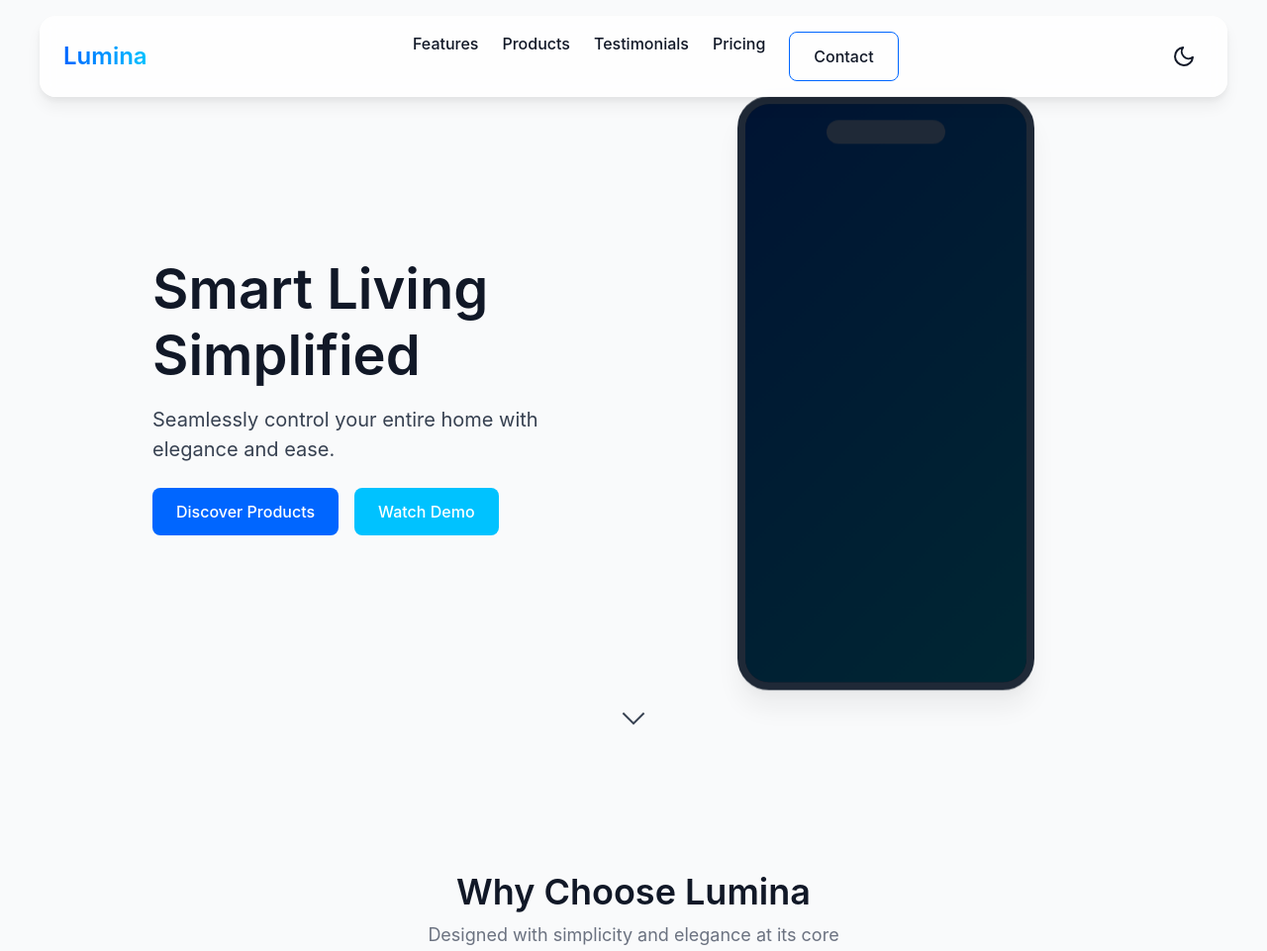
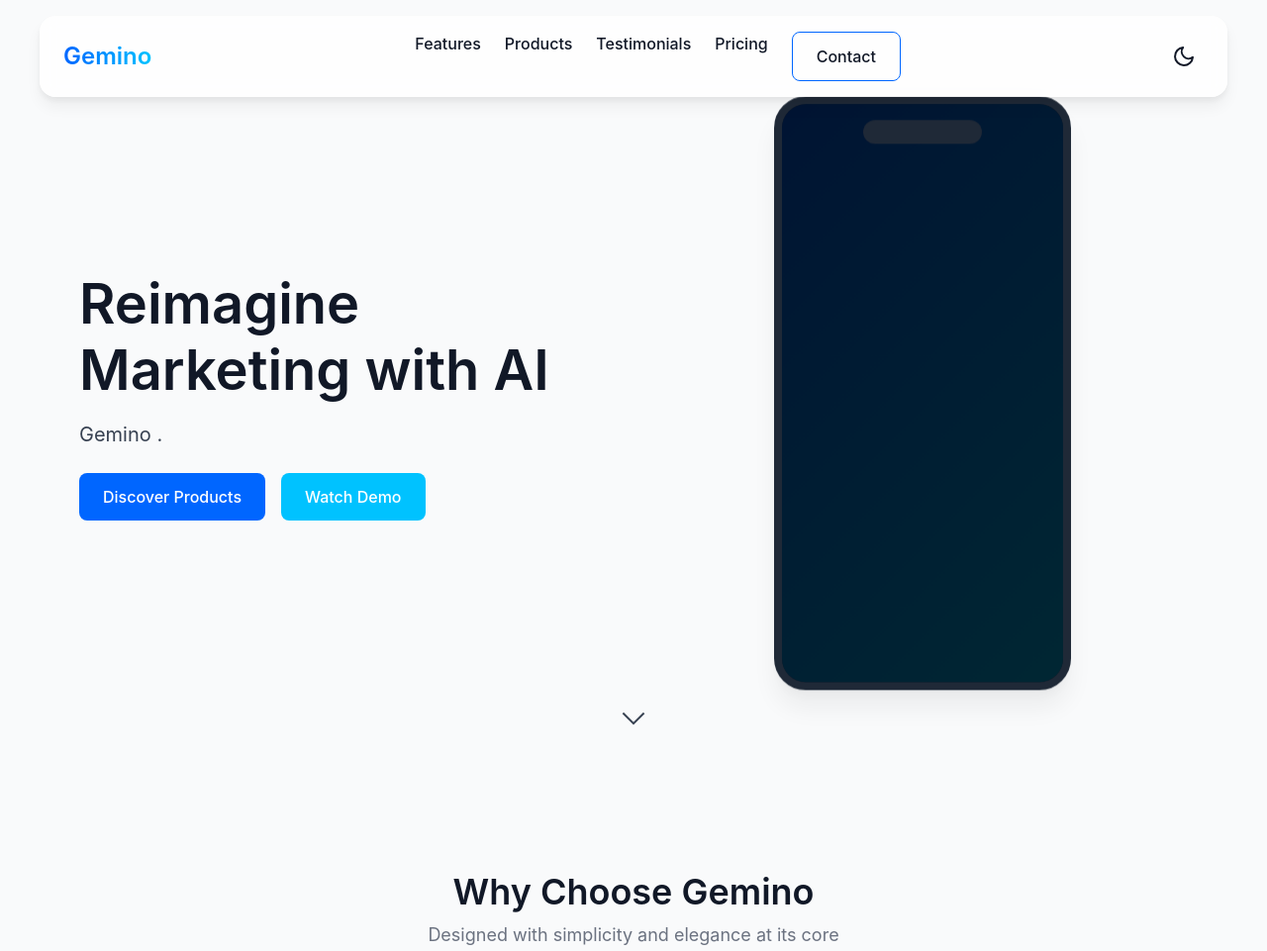
Before and after one commit to BlazerYoo/gemino-ai.github.io, a website built with Vite: page index.html in a window 1280 px wide. Shown: the top 961 px of the page at 99% size. Built offline with nearby package versions, Linux system fonts and the light colour scheme.

Commit message:
update home page names

```diff
--- a/index.html
+++ b/index.html
@@ -4,7 +4,7 @@
     <meta charset="UTF-8" />
     <link rel="icon" type="image/svg+xml" href="/vite.svg" />
     <meta name="viewport" content="width=device-width, initial-scale=1.0" />
-    <title>Lumina | Smart Living Simplified</title>
+    <title>Gemino | Marketing Reimagined with AI</title>
     <link rel="stylesheet" href="css/reset.css">
     <link rel="stylesheet" href="css/variables.css">
     <link rel="stylesheet" href="css/typography.css">
@@ -18,8 +18,8 @@
       <header class="site-header" id="header">
         <div class="container">
           <div class="logo">
-            <a href="#" aria-label="Lumina homepage">
-              <span class="logo-text">Lumina</span>
+            <a href="#" aria-label="Gemino homepage">
+              <span class="logo-text">Gemino</span>
             </a>
           </div>
           <nav class="main-nav">
@@ -44,8 +44,8 @@
         <section class="hero" id="hero">
           <div class="container">
             <div class="hero-content fade-in">
-              <h1 class="hero-title">Smart Living Simplified</h1>
-              <p class="hero-subtitle">Seamlessly control your entire home with elegance and ease.</p>
+              <h1 class="hero-title">Reimagine Marketing with AI</h1>
+              <p class="hero-subtitle">Gemino .</p>
               <div class="hero-cta">
                 <a href="#products" class="btn btn-primary">Discover Products</a>
                 <a href="#demo" class="btn btn-secondary">Watch Demo</a>
@@ -67,7 +67,7 @@
         <section class="features" id="features">
           <div class="container">
             <div class="section-header">
-              <h2 class="section-title">Why Choose Lumina</h2>
+              <h2 class="section-title">Why Choose Gemino</h2>
               <p class="section-subtitle">Designed with simplicity and elegance at its core</p>
             </div>
 
```
